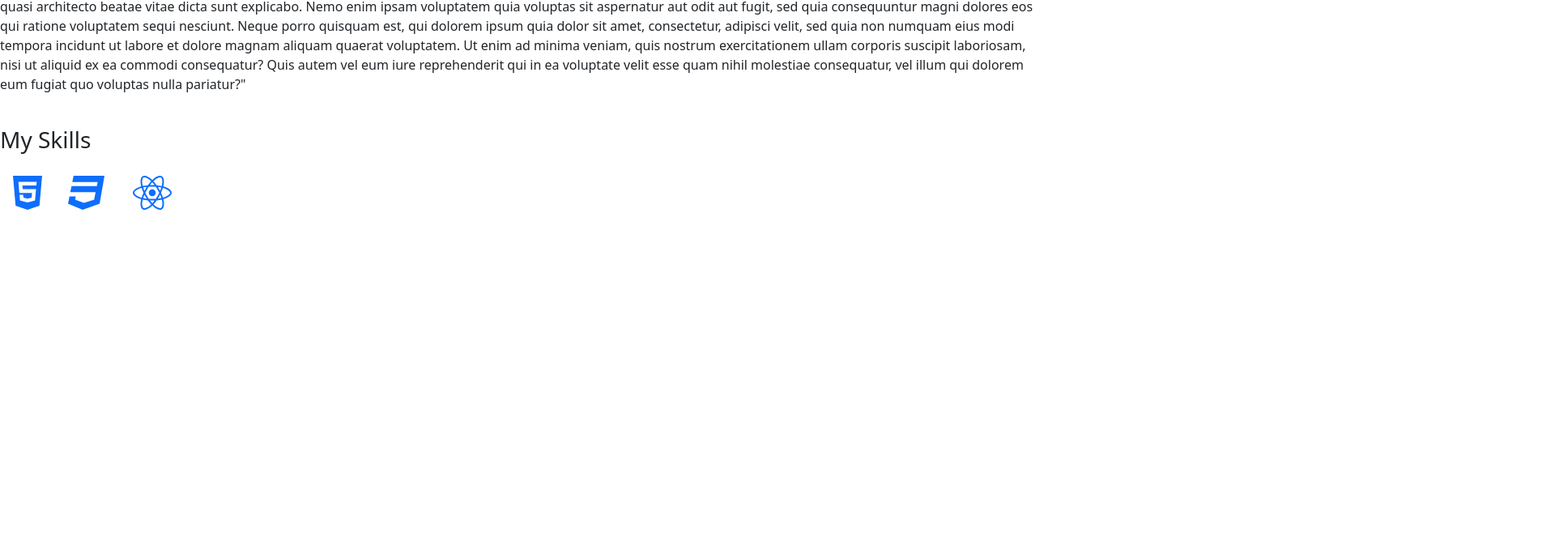
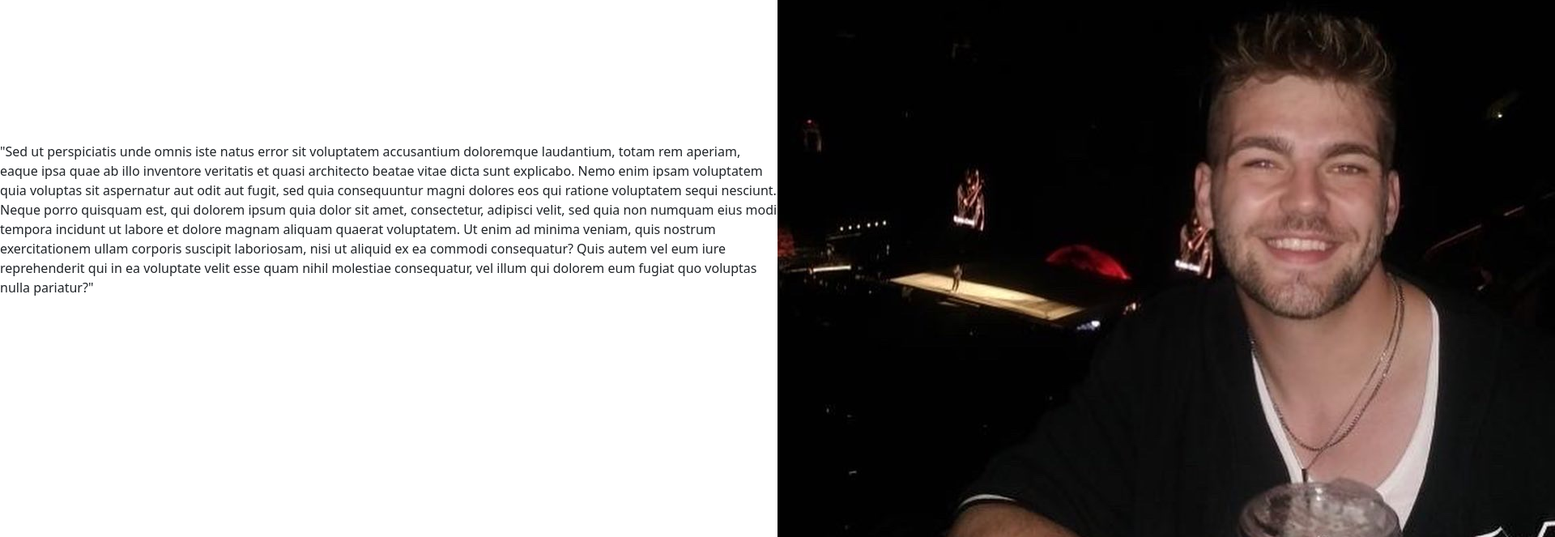
Before and after one commit to Will4422/personal-portfolio, a React (Create React App) app in the folder my-app/: page / in a window 1280 px wide. Shown: the part 433-1096 px from the top of the page at 81% size, 1920 px wide, since content can reach past the window. Before the commit the page ends 800 px from the top, so only its background shows below. Built offline with nearby package versions, Linux system fonts and the light colour scheme.

Commit message:
trying to get alignment correct

```diff
--- a/my-app/src/content.js
+++ b/my-app/src/content.js
@@ -6,10 +6,14 @@
     return (
         <div>
             <div>
-                <h3>Will Oxtoby</h3>
+                <h1>Will Oxtoby</h1>
                 <div className="parent">
-                    <p className="firstChild">"Sed ut perspiciatis unde omnis iste natus error sit voluptatem accusantium doloremque laudantium, totam rem aperiam, eaque ipsa quae ab illo inventore veritatis et quasi architecto beatae vitae dicta sunt explicabo. Nemo enim ipsam voluptatem quia voluptas sit aspernatur aut odit aut fugit, sed quia consequuntur magni dolores eos qui ratione voluptatem sequi nesciunt. Neque porro quisquam est, qui dolorem ipsum quia dolor sit amet, consectetur, adipisci velit, sed quia non numquam eius modi tempora incidunt ut labore et dolore magnam aliquam quaerat voluptatem. Ut enim ad minima veniam, quis nostrum exercitationem ullam corporis suscipit laboriosam, nisi ut aliquid ex ea commodi consequatur? Quis autem vel eum iure reprehenderit qui in ea voluptate velit esse quam nihil molestiae consequatur, vel illum qui dolorem eum fugiat quo voluptas nulla pariatur?"</p>
-                    <img src={headshot} className="headshot firstChild"/>
+                    <div className="text-child">
+                        <p>"Sed ut perspiciatis unde omnis iste natus error sit voluptatem accusantium doloremque laudantium, totam rem aperiam, eaque ipsa quae ab illo inventore veritatis et quasi architecto beatae vitae dicta sunt explicabo. Nemo enim ipsam voluptatem quia voluptas sit aspernatur aut odit aut fugit, sed quia consequuntur magni dolores eos qui ratione voluptatem sequi nesciunt. Neque porro quisquam est, qui dolorem ipsum quia dolor sit amet, consectetur, adipisci velit, sed quia non numquam eius modi tempora incidunt ut labore et dolore magnam aliquam quaerat voluptatem. Ut enim ad minima veniam, quis nostrum exercitationem ullam corporis suscipit laboriosam, nisi ut aliquid ex ea commodi consequatur? Quis autem vel eum iure reprehenderit qui in ea voluptate velit esse quam nihil molestiae consequatur, vel illum qui dolorem eum fugiat quo voluptas nulla pariatur?"</p>
+                    </div>
+                    <div className="img-child">
+                        <img src={headshot} className="headshot"/>
+                    </div>
                 </div>
             </div>
             <div>
--- a/my-app/src/styles/content.css
+++ b/my-app/src/styles/content.css
@@ -1,13 +1,18 @@
 .headshot {
-    height: 5rem;
-    width: 5rem;
+
 }
 
 .parent {
     text-align: left;
 }
 
-.firstChild {
+.text-child {
+    width: 75%;
     display: inline-block;
     vertical-align: middle;
 }
+
+.img-child {
+    display: inline-block;
+    width: 25%;
+}
```
